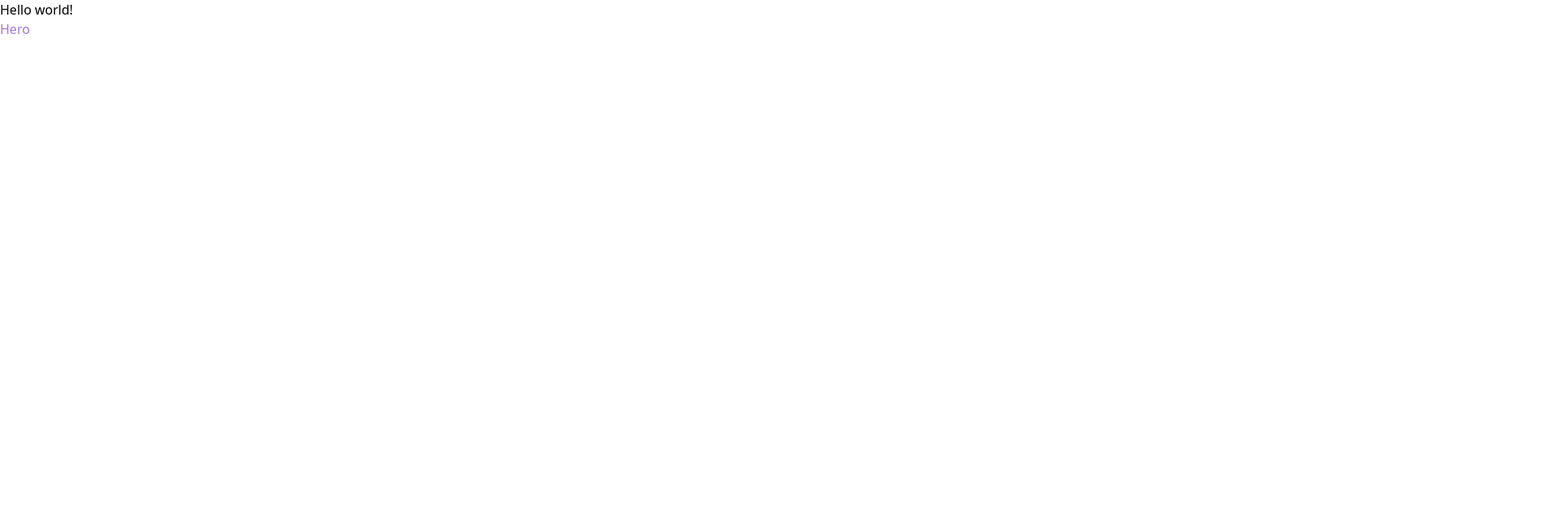
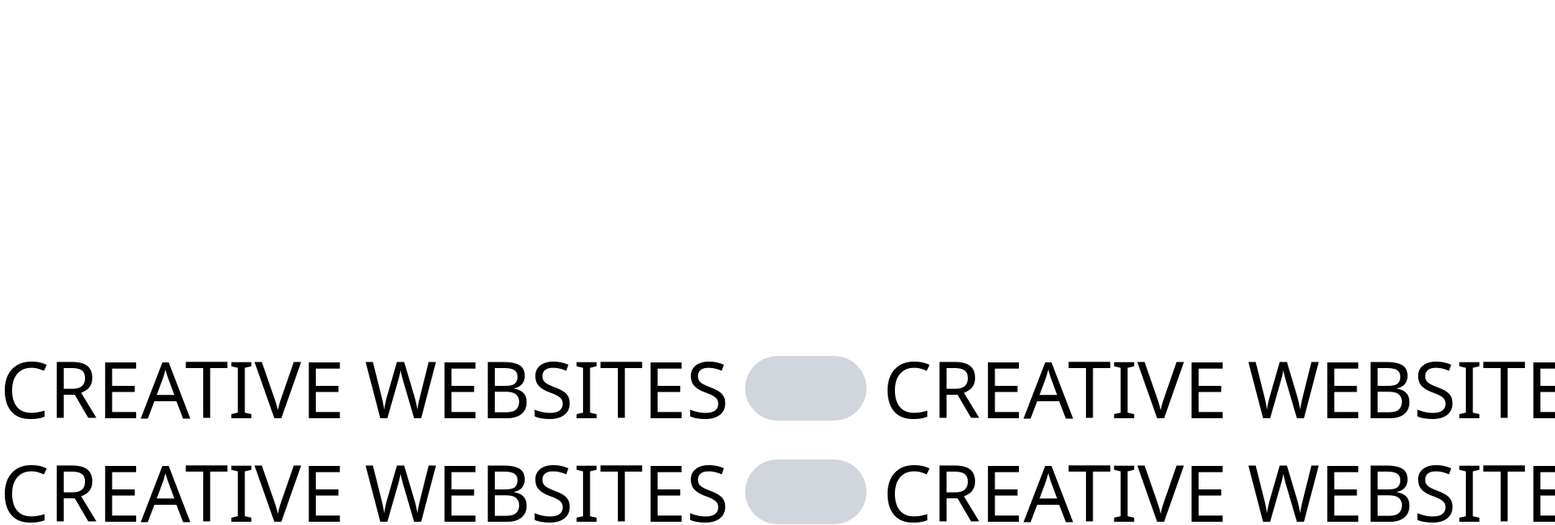
Before and after one commit to tinaaiscoding/portfolio-1, a Next.js app: page / in a window 1280 px wide. Shown: the top 649 px of the page at 81% size, 1920 px wide, since content can reach past the window. Built offline with nearby package versions, Linux system fonts and the light colour scheme.

Commit message:
- Add basic Hero layout and structure - Add Lenis

```diff
--- a/package.json
+++ b/package.json
@@ -9,6 +9,8 @@
     "lint": "eslint"
   },
   "dependencies": {
+    "framer-motion": "^12.23.12",
+    "lenis": "^1.3.11",
     "next": "15.5.0",
     "react": "19.1.0",
     "react-dom": "19.1.0"
--- a/src/app/components/Hero/Hero.tsx
+++ b/src/app/components/Hero/Hero.tsx
@@ -1,7 +1,14 @@
-import './Hero.css'
+import TextSlide from '../TextSlide/TextSlide';
+import './Hero.css';
 
 export default function Hero() {
   return (
-    <div className='hero_wrap'>Hero</div>
+    <main className='flex items-end h-screen'>
+      <div>
+        <TextSlide phrase='Creative websites' />
+        <TextSlide phrase='Creative websites' />
+        <TextSlide phrase='Creative websites' />
+      </div>
+    </main>
   );
 }
--- /dev/null
+++ b/src/app/components/Phrase/Phrase.tsx
@@ -0,0 +1,12 @@
+type Props = {
+  phrase: string;
+};
+
+export default function Phrase({ phrase }: Props) {
+  return (
+    <div className='flex items-center gap-5'>
+      <p className='text-8xl uppercase'>{phrase}</p>
+      <div className='h-[80px] w-[150px] rounded-full bg-gray-300'></div>
+    </div>
+  );
+}
--- /dev/null
+++ b/src/app/components/TextSlide/TextSlide.tsx
@@ -0,0 +1,15 @@
+import Phrase from '../Phrase/Phrase';
+
+type Props = {
+  phrase: string;
+};
+
+export default function TextSlide({ phrase }: Props) {
+  return (
+    <div className='flex gap-5 py-4 whitespace-nowrap'>
+      <Phrase phrase={phrase} />
+      <Phrase phrase={phrase} />
+      <Phrase phrase={phrase} />
+    </div>
+  );
+}
--- a/src/app/layout.tsx
+++ b/src/app/layout.tsx
@@ -1,20 +1,23 @@
-import type { Metadata } from "next";
-import { Geist, Geist_Mono } from "next/font/google";
-import "./styles/globals.css";
+import type { Metadata } from 'next';
+import { Geist, Geist_Mono } from 'next/font/google';
+
+import LenisScrollProvider from '@/lib/lenisProvider';
+
+import './styles/globals.css';
 
 const geistSans = Geist({
-  variable: "--font-geist-sans",
-  subsets: ["latin"],
+  variable: '--font-geist-sans',
+  subsets: ['latin'],
 });
 
 const geistMono = Geist_Mono({
-  variable: "--font-geist-mono",
-  subsets: ["latin"],
+  variable: '--font-geist-mono',
+  subsets: ['latin'],
 });
 
 export const metadata: Metadata = {
-  title: "Create Next App",
-  description: "Generated by create next app",
+  title: 'Create Next App',
+  description: 'Generated by create next app',
 };
 
 export default function RootLayout({
@@ -23,11 +26,11 @@ export default function RootLayout({
   children: React.ReactNode;
 }>) {
   return (
-    <html lang="en">
+    <html lang='en'>
       <body
         className={`${geistSans.variable} ${geistMono.variable} antialiased`}
       >
-        {children}
+        <LenisScrollProvider>{children}</LenisScrollProvider>
       </body>
     </html>
   );
--- a/src/app/page.tsx
+++ b/src/app/page.tsx
@@ -3,7 +3,6 @@ import Hero from './components/Hero/Hero';
 export default function Home() {
   return (
     <div>
-      Hello world!
       <Hero />
     </div>
   );
--- /dev/null
+++ b/src/lib/lenisProvider.tsx
@@ -0,0 +1,39 @@
+'use client';
+
+import 'lenis/dist/lenis.css';
+import { ReactLenis, useLenis } from 'lenis/react';
+import { FC, useEffect } from 'react';
+
+type LenisScrollProviderProps = {
+  children: React.ReactNode;
+};
+
+const LenisScrollProvider: FC<LenisScrollProviderProps> = ({ children }) => {
+  const lenis = useLenis();
+
+  useEffect(() => {
+    if (lenis) {
+      const raf = (time: number) => {
+        lenis.raf(time);
+        requestAnimationFrame(raf);
+      };
+      requestAnimationFrame(raf);
+    }
+  }, [lenis]);
+
+  return (
+    <ReactLenis
+      root
+      options={{
+        lerp: 0.1,
+        wheelMultiplier: 0.8,
+        smoothWheel: true,
+        gestureOrientation: 'vertical',
+      }}
+    >
+      {children}
+    </ReactLenis>
+  );
+};
+
+export default LenisScrollProvider;
```
Also changed, not shown: 1 other file (tests, documents, lock files or other folders).
